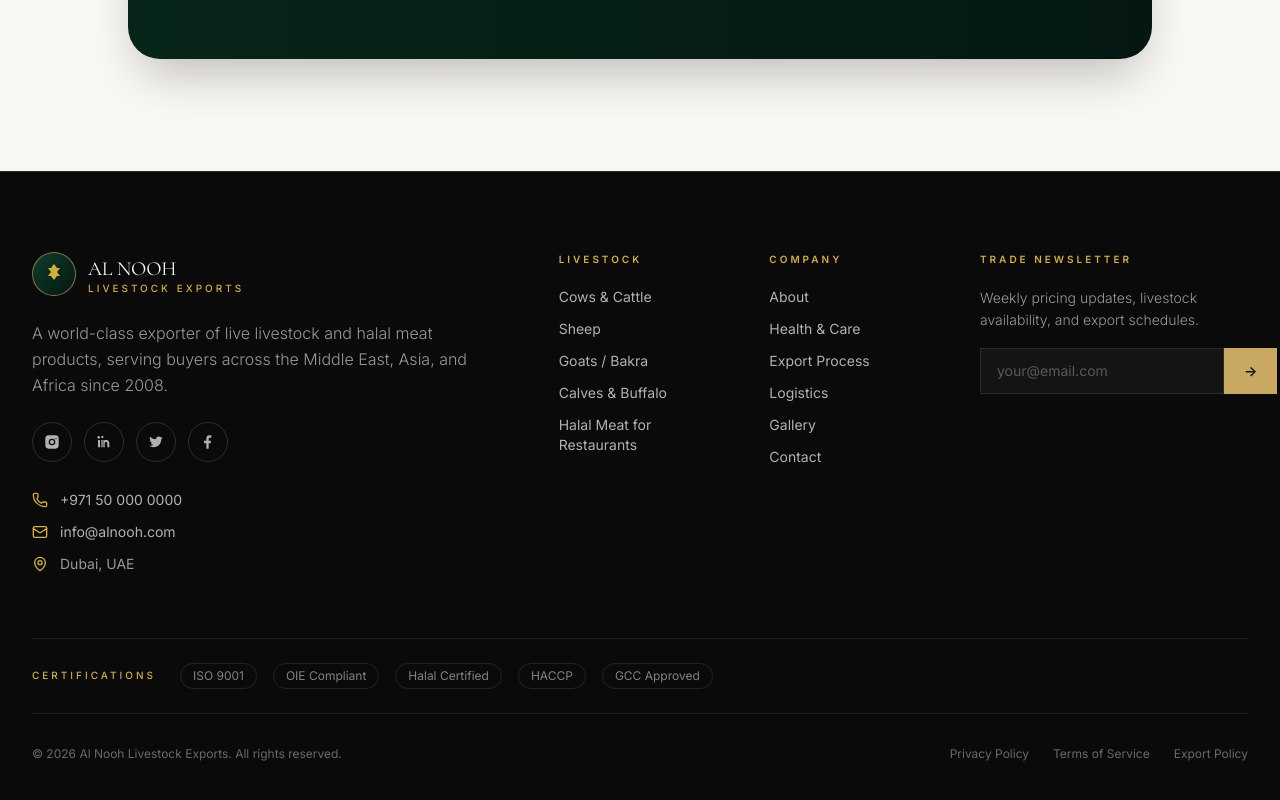
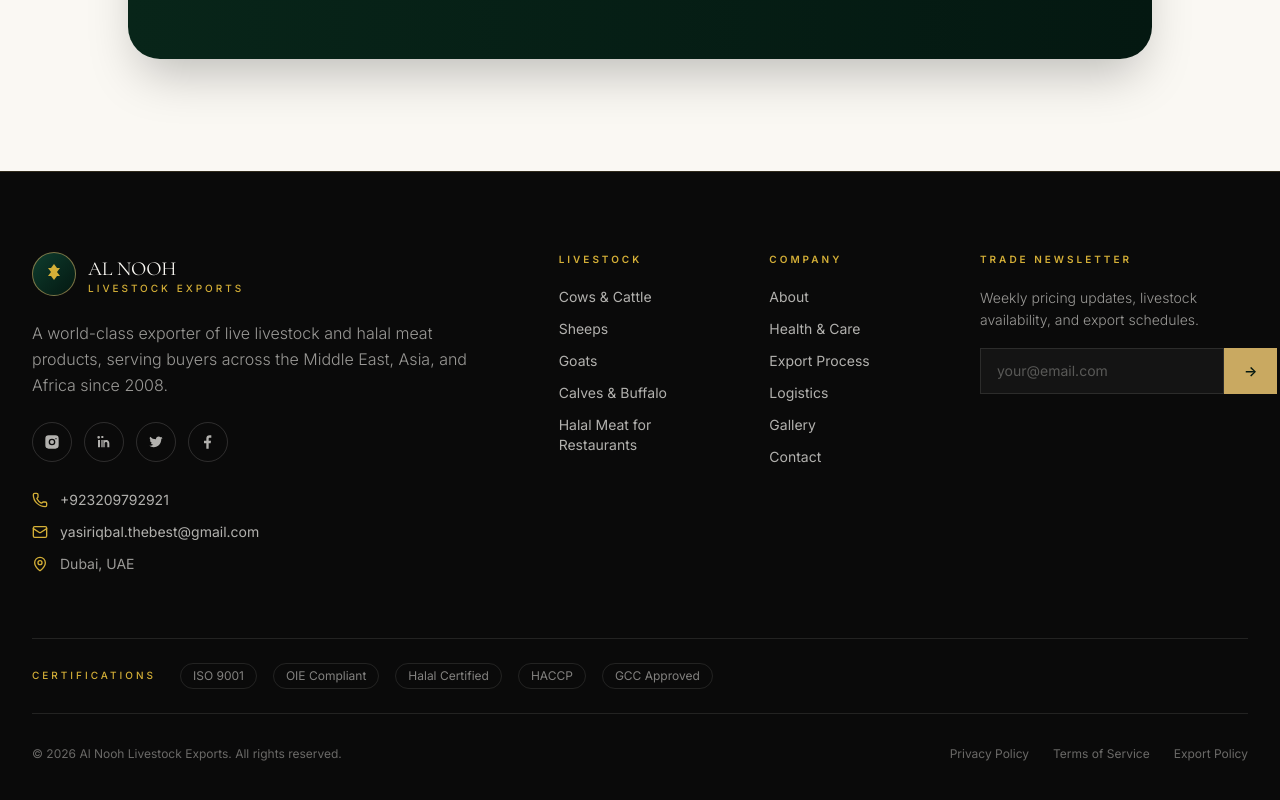
Before and after one commit to MuhammadAbdullahAI2502/AL-NOOH, a React (Vite) app: page / in a window 1280 px wide. Shown: the part 7477-8277 px from the top of the page. Built offline with nearby package versions, Linux system fonts and the light colour scheme.

Commit message:
Update Footer.tsx

```diff
--- a/src/components/Footer.tsx
+++ b/src/components/Footer.tsx
@@ -68,13 +68,13 @@ export default function Footer({ lang }: FooterProps) {
               ))}
             </div>
             <div className="flex flex-col gap-3 text-sm">
-              <a href="tel:+971500000000" className="flex items-center gap-3 hover:text-brand-gold-400 transition-colors">
+              <a href="tel:+923209792921" className="flex items-center gap-3 hover:text-brand-gold-400 transition-colors">
                 <Phone className="w-4 h-4 text-brand-gold-400 shrink-0" />
-                +971 50 000 0000
+                +923209792921
               </a>
-              <a href="mailto:info@alnooh.com" className="flex items-center gap-3 hover:text-brand-gold-400 transition-colors">
+              <a href="mailto:yasiriqbal.thebest@gmail.com" className="flex items-center gap-3 hover:text-brand-gold-400 transition-colors">
                 <Mail className="w-4 h-4 text-brand-gold-400 shrink-0" />
-                info@alnooh.com
+                yasiriqbal.thebest@gmail.com
               </a>
               <span className="flex items-center gap-3 text-brand-cream/60">
                 <MapPin className="w-4 h-4 text-brand-gold-400 shrink-0" />
@@ -91,8 +91,8 @@ export default function Footer({ lang }: FooterProps) {
             <ul className="space-y-3 text-sm">
               {[
                 { l: isAr ? "الأبقار" : "Cows & Cattle", h: "/livestock" },
-                { l: isAr ? "الأغنام" : "Sheep", h: "/livestock" },
-                { l: isAr ? "الماعز" : "Goats / Bakra", h: "/livestock" },
+                { l: isAr ? "الأغنام" : "Sheeps", h: "/livestock" },
+                { l: isAr ? "الماعز" : "Goats", h: "/livestock" },
                 { l: isAr ? "العجول والجاموس" : "Calves & Buffalo", h: "/livestock" },
                 { l: isAr ? "لحوم حلال للمطاعم" : "Halal Meat for Restaurants", h: "/restaurants" },
               ].map((l) => (
```
